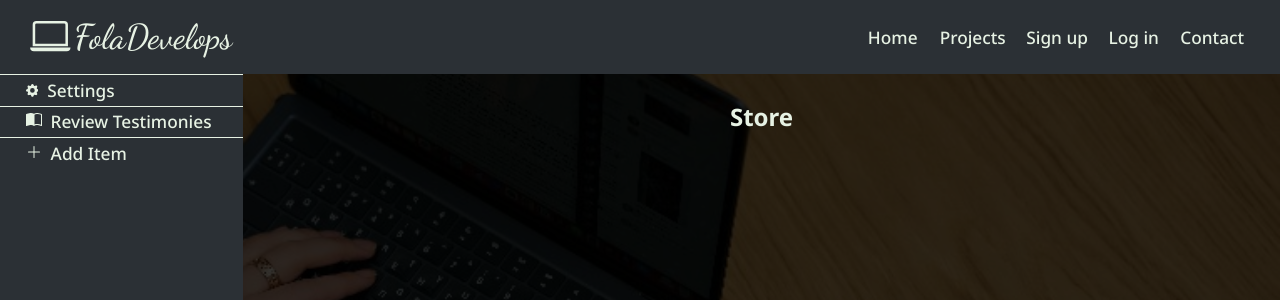
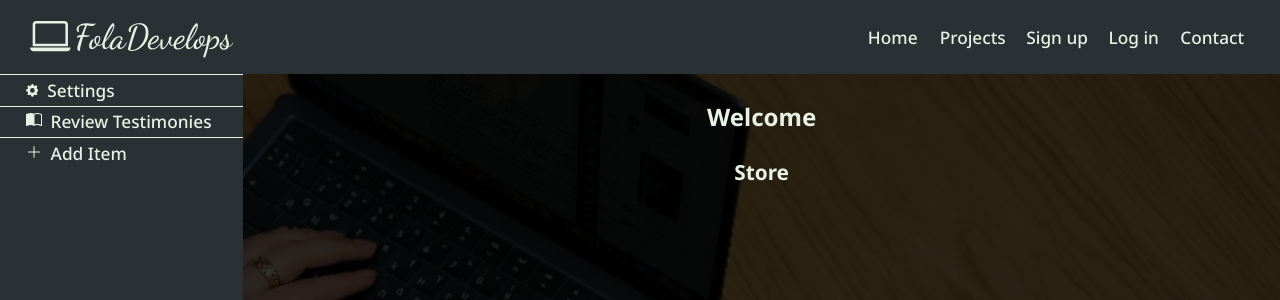
Before and after one commit to folajimiabolade/fola-develops, a Flask app: template templates/store.html in a window 1280 px wide. Shown: the top 300 px of the page. Run offline with Flask 3, Linux system fonts and the light colour scheme; the template is opened without the code that fills it, so the values that code supplies are empty; some web fonts are replaced.

Commit message:
add welcome message to store

```diff
--- a/static/css/style.css
+++ b/static/css/style.css
@@ -2185,10 +2185,17 @@ p, a {
         font-size: 4vw;
     }
 
-    h2.store-heading {
+    h2.store-welcome {
         margin-top: 8vw;
+        margin-bottom: 4vw;
         text-align: center;
         font-size: 3.75vw;
+    }
+
+    h3.store-heading {
+        margin-bottom: 4vw;
+        text-align: center;
+        font-size: 3.25vw;
     }
 
     div.demo-prompt {
@@ -4197,10 +4204,17 @@ p, a {
         font-size: 2vw;
     }
 
-    h2.store-heading {
+    h2.store-welcome {
         margin-top: 2vw;
+        margin-bottom: 2vw;
         text-align: center;
         font-size: 1.875vw;
+    }
+
+    h3.store-heading {
+        margin-bottom: 2vw;
+        text-align: center;
+        font-size: 1.625vw;
     }
 
     div.demo-prompt {
--- a/templates/store.html
+++ b/templates/store.html
@@ -9,7 +9,8 @@
 {% block user_body %}
     <div class="store-holder">
 
-        <h2 class="text store-heading">Store</h2>
+        <h2 class="text store-welcome">Welcome {{ current_user.first_name }}</h2>
+        <h3 class="text store-heading">Store</h3>
         <div class="store-nav">
             <a class="text store-anchor" href="{{ url_for('store') }}">
                 <svg xmlns="http://www.w3.org/2000/svg" width="16" height="16" fill="currentColor" class="bi bi-shop cart" viewBox="0 0 16 16">
```
